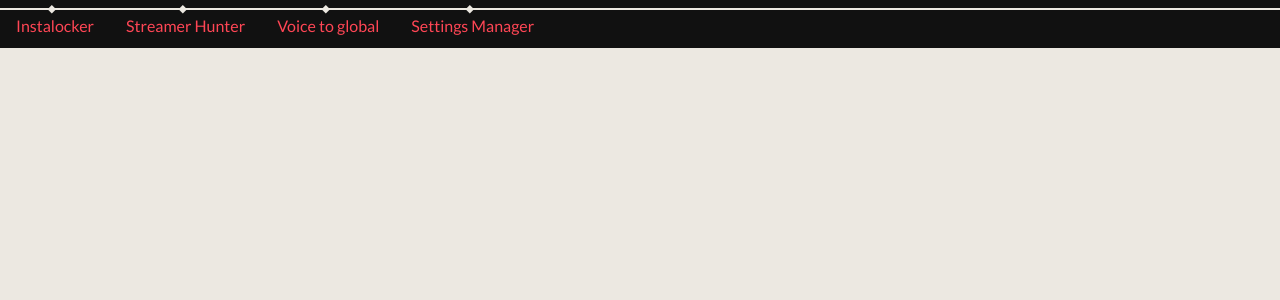
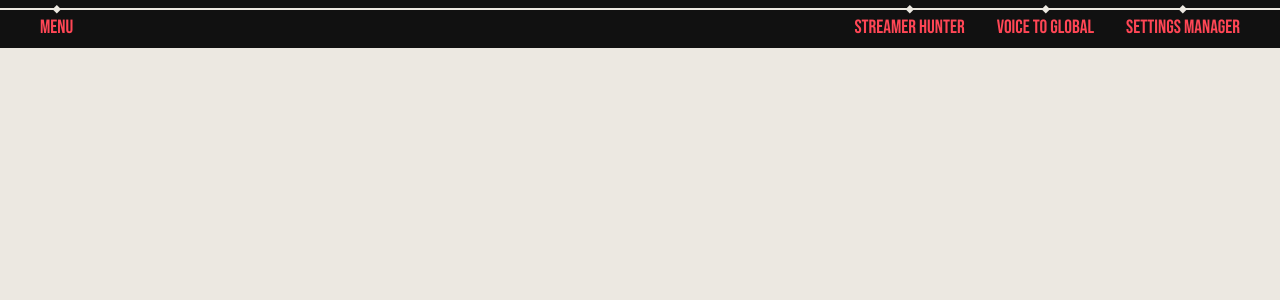
Before and after one commit to Davi-S/Toolorant, a Python web app: template src/flask_application/templates/base.html in a window 1280 px wide. Shown: the top 300 px of the page. Run offline with Jinja, Linux system fonts and the light colour scheme; the template is opened without the code that fills it, so the values that code supplies are empty; some libraries are stand-ins or nearby versions.

Commit message:
Improvements on the header
• Added "drawer" class
• Small changes
• Small improvements

```diff
--- a/src/flask_application/static/css/base.css
+++ b/src/flask_application/static/css/base.css
@@ -15,6 +15,7 @@ body {
     color: var(--text-color);
     margin: 0;
     padding: 0;
+    overflow: hidden;
 }
 
 main {
--- a/src/flask_application/static/css/module.css
+++ b/src/flask_application/static/css/module.css
@@ -47,6 +47,14 @@
 
 #main-header-menu {
     transform: translateY(calc(-1px + -0.35rem/2));
+    text-transform: uppercase;
+    font-family: 'Bebas Neue';
+    font-size: 1.2rem;
+    margin: 0 1.5rem;
+}
+
+#main-header-menu>*:first-child {
+    margin-right: auto;
 }
 
 .horizontal-diamond-list {
@@ -57,7 +65,6 @@
 
 .horizontal-diamond-list li {
     padding: 0 1rem;
-    position: relative;
 }
 
 .horizontal-diamond-list li::before {
@@ -65,7 +72,7 @@
     content: "";
     display: block;
     height: 0.35rem;
-    left: calc(50% + -0.35rem);
+    left: calc(50% + -0.35rem/2);
     margin-bottom: 0.25rem;
     position: relative;
     transform: rotate(45deg);
@@ -73,6 +80,11 @@
     /* (√2 / 2 / 2) = 0.35 -> half the diagonal of the square */
     width: 0.35rem;
 }
+
+.horizontal-drawer-list li:hover::before {
+    margin-bottom: 0.5em;
+}
+
 .btn {
     align-items: center;
     cursor: pointer;
--- a/src/flask_application/templates/base.html
+++ b/src/flask_application/templates/base.html
@@ -33,8 +33,9 @@
     {% block header %}
         <header id="l-main-header">
             <div id="main-header-line">
-                <ul id="main-header-menu" class="horizontal-diamond-list rotating-diamond">
-                    <li><a href="{{ url_for('instalocker_bp.index') }}">Instalocker</a></li>
+                <ul id="main-header-menu" class="horizontal-diamond-list rotating-diamond horizontal-drawer-list">
+                    <!-- TODO: show all other tools except for the one in use -->
+                    <li><a href="{{ url_for('index_bp.index') }}">Menu</a></li>
                     <li><a href="{{ url_for('index_bp.in_development') }}">Streamer Hunter</a></li>
                     <li><a href="{{ url_for('index_bp.in_development') }}">Voice to global</a></li>
                     <li><a href="{{ url_for('index_bp.in_development') }}">Settings Manager</a></li>
```
